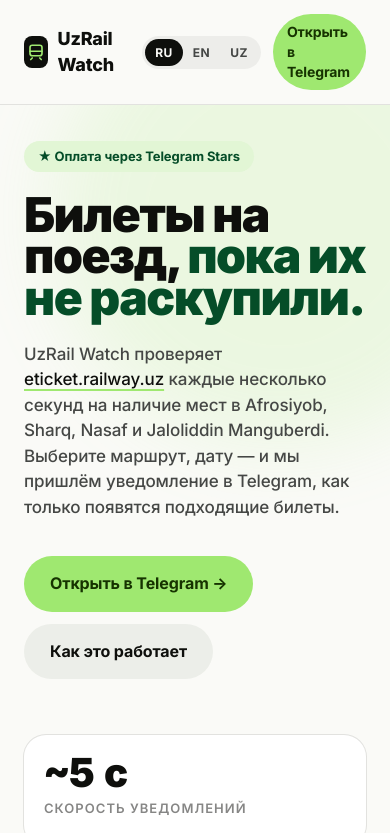
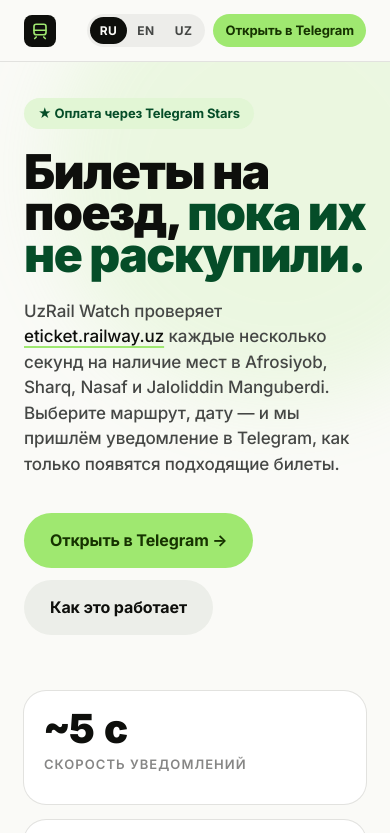
Before and after one commit to sherryuser/uzrail-landing, a plain HTML site: page index.html in a window 390 px wide. Shown: the top 833 px of the page. Drawn offline with Linux system fonts and the light colour scheme.

Commit message:
Mobile header: hide logo wordmark on narrow screens, shrink CTA
- white-space: nowrap on .nav-cta so it can't wrap
- ≤720px: smaller CTA + lang switcher
- ≤560px: hide the 'UzRail Watch' wordmark (keep just the icon)
- ≤380px: drop the CTA entirely (page has plenty of CTAs lower down)

```diff
--- a/index.html
+++ b/index.html
@@ -240,7 +240,20 @@
         transition: background 0.15s ease, color 0.15s ease; }
       .lang-switch a.active { background: var(--c-text); color: var(--c-bg); }
       .lang-switch a:not(.active):hover { color: var(--c-text); }
-      @media (max-width: 520px) { .nav-cta { padding: 8px 14px; font-size: 14px; } .lang-switch a { padding: 5px 10px; font-size: 12px; } }
+      .nav-cta { white-space: nowrap; }
+      @media (max-width: 720px) {
+        .nav-cta { padding: 8px 14px; font-size: 14px; }
+        .lang-switch a { padding: 5px 10px; font-size: 12px; }
+      }
+      @media (max-width: 560px) {
+        .logo-text { display: none; }
+        .nav-cta { padding: 7px 12px; font-size: 13px; }
+        .nav-right { gap: 8px; }
+        .header { padding: 12px 14px; }
+      }
+      @media (max-width: 380px) {
+        .nav-cta { display: none; }
+      }
       .hero { padding: 64px 0 56px; position: relative; overflow: hidden; }
       .hero::after { content: ''; position: absolute; right: -120px; top: -120px; width: 460px; height: 460px;
         border-radius: 50%; background: var(--c-green); opacity: 0.16; filter: blur(40px); z-index: 0; }
@@ -324,7 +337,7 @@
                 <line x1="17" y1="20" x2="19" y2="22"/>
               </svg>
             </span>
-            UzRail Watch
+            <span class="logo-text">UzRail Watch</span>
           </a>
           <div class="nav-right">
             <nav class="lang-switch" aria-label="Язык">
```
Also changed, not shown: en/index.html (+12 -2 lines), uz/index.html (+15 -2 lines).
